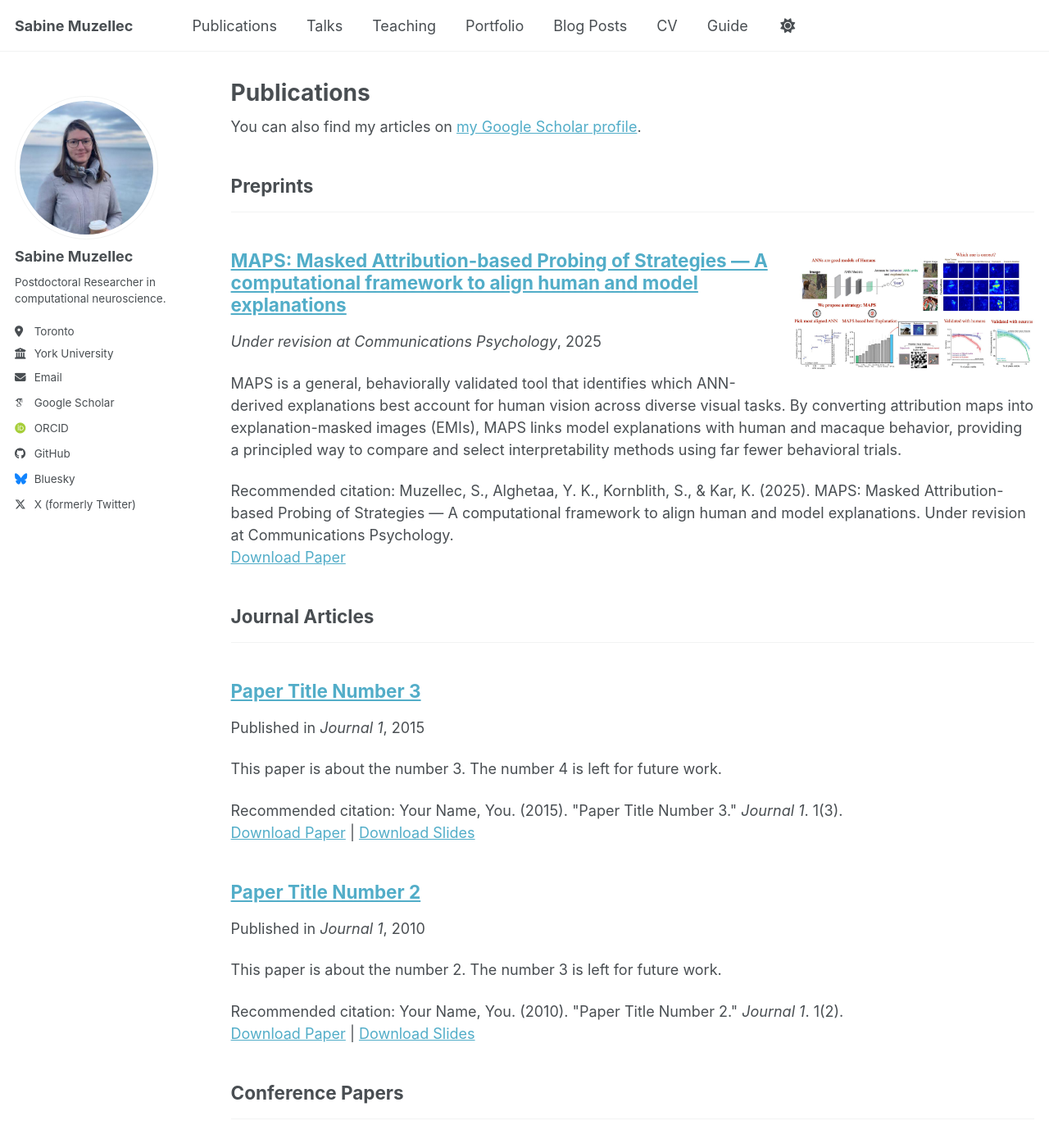
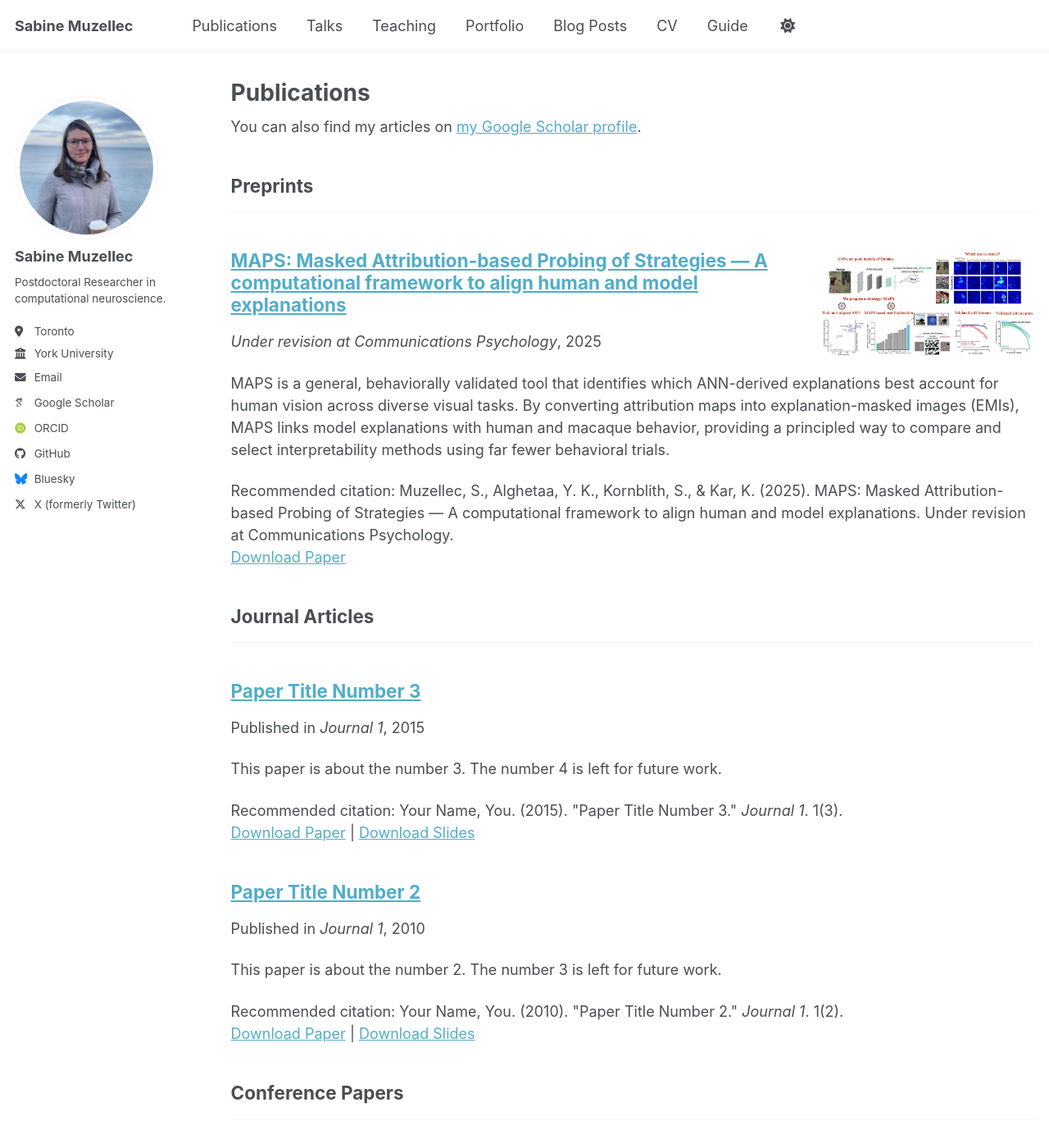
Before and after one commit to S4b1n3/S4b1n3.github.io, a Jekyll site: the page built from _pages/publications.html, in a window 1280 px wide and 1400 px high. Shown: the whole window at 82% size. Built offline with Jekyll 4.4.1, drawn with Linux system fonts in a browser that asks for light colours; some web fonts are replaced; a script bundle is joined from its source files by our own code; library files that are not in the unit come from our copies.

Commit message:
adjust image teaser bigger 3

```diff
--- a/assets/css/main.scss
+++ b/assets/css/main.scss
@@ -47,26 +47,31 @@
    ------------------------------------------------------------------ */
 
 /* Make featured publication teaser images small and on the right */
+/* Featured publication teaser layout */
 .archive__item-teaser {
   float: right !important;
-  width: 30% !important;   /* image = ~30% of the text block */
-  max-width: 320px;        /* don’t let it explode on large screens */
   margin-left: 1.5rem;
   margin-bottom: 0.75rem;
 }
 
+/* Directly control the image size here */
 .archive__item-teaser img {
-  width: 100% !important;
+  width: 260px !important;   /* try 220–300px as you like */
   height: auto !important;
   display: block;
 }
 
-/* On small screens, put the image back on top and full-width */
+/* On small screens, let it go full-width on top */
 @media (max-width: 600px) {
   .archive__item-teaser {
     float: none !important;
-    width: 100% !important;
     margin-left: 0;
     margin-bottom: 1rem;
+    text-align: center;
+  }
+
+  .archive__item-teaser img {
+    width: 100% !important;
+    max-width: 320px;
   }
 }
```
